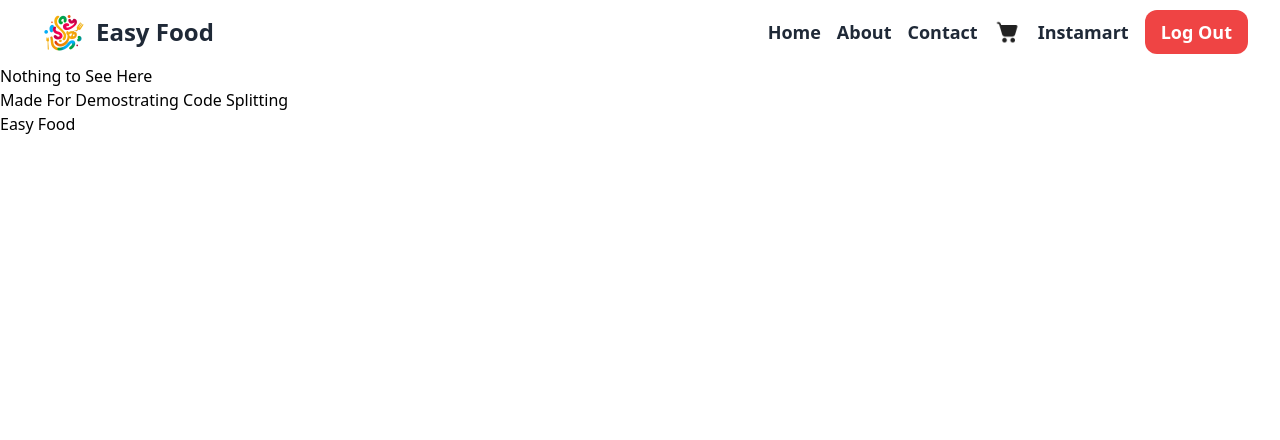
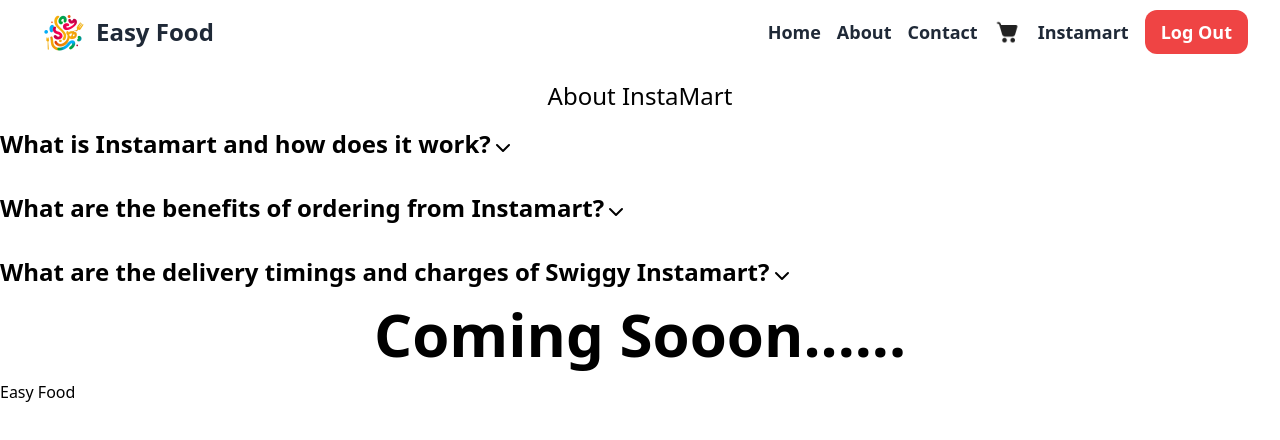
Before and after one commit to shaheedhudheen/EasyFood, a React (Vite) app: page /instamart in a window 1280 px wide. Shown: the top 440 px of the page. Built offline with nearby package versions, Linux system fonts and the light colour scheme; no server answers.

Commit message:
changes where made - added instamart page

```diff
--- /dev/null
+++ b/src/components/Accordion.jsx
@@ -0,0 +1,34 @@
+import { useState } from "react";
+
+function Panel({ title, children }) {
+  const [isActive, setIsActive] = useState(false);
+  return (
+    <section className="panel">
+      <h3>{title}</h3>
+      {isActive ? (
+        <p>{children}</p>
+      ) : (
+        <button onClick={() => setIsActive(true)}>Show</button>
+      )}
+    </section>
+  );
+}
+
+export default function Accordion() {
+  return (
+    <>
+      <h2>Almaty, Kazakhstan</h2>
+      <Panel title="About">
+        With a population of about 2 million, Almaty is Kazakhstan's largest
+        city. From 1929 to 1997, it was its capital city.
+      </Panel>
+      <Panel title="Etymology">
+        The name comes from <span lang="kk-KZ">алма</span>, the Kazakh word for
+        "apple" and is often translated as "full of apples". In fact, the region
+        surrounding Almaty is thought to be the ancestral home of the apple, and
+        the wild <i lang="la">Malus sieversii</i> is considered a likely
+        candidate for the ancestor of the modern domestic apple.
+      </Panel>
+    </>
+  );
+}
--- a/src/components/InstaMart.jsx
+++ b/src/components/InstaMart.jsx
@@ -1,8 +1,57 @@
+import { useState } from "react";
+import up from "../assets/up.svg";
+import down from "../assets/down.svg";
+
+const Panel = ({ title, description, isVisible, onShow, onHide }) => {
+  return (
+    <section className="py-4">
+      <div className="flex items-end">
+        <p className="text-2xl font-semibold">{title}</p>
+        {isVisible ? (
+          <img src={up} alt="up arrow"  onClick={onHide} />
+        ) : (
+          <img src={down} alt="down arrow" onClick={onShow} />
+        )}
+      </div>
+
+      {isVisible && <p className="text-lg font-medium py-2">{description}</p>}
+    </section>
+  );
+};
+
 const InstaMart = () => {
+  const [activeIndex, setActiveIndex] = useState();
   return (
-    <div>
-      <h2>Nothing to See Here</h2>
-      <h2>Made For Demostrating Code Splitting </h2>
+    <div className="max-w-screen-xl mx-auto py-4">
+      <p className="text-2xl font-medium text-center">About InstaMart</p>
+
+      <Panel
+        title="What is Instamart and how does it work?"
+        description="Swiggy Instamart is an instant grocery delivery service powered by Swiggy, delivering groceries to your doorstep in just 15-30 minutes12. You can order any time from 6am - 3am and get daily essentials, fresh fruits & veggies, dairy, bread & eggs, snacks & indulgences, and emergency supplies"
+        isVisible={activeIndex === 0}
+        onShow={() => setActiveIndex(0)}
+        onHide={() => setActiveIndex()}
+      />
+      <Panel
+        title="What are the benefits of ordering from Instamart?"
+        description="You can get groceries delivered in minutes, just as fast as we deliver food.
+You can order from supermarkets near & far away from you, with a less than 2 hour delivery time.
+You can explore collections like Best Safety Standards, Veg Only, Healthy Food, Pocket Friendly, Premium, and more.
+You can save big with our best offers, get freebies, cashbacks, discounts, and other deals sponsored by us, and our host of restaurant, bank, and online wallet partners3.
+You can also add a tip for your Delivery Partner with your order."
+        isVisible={activeIndex === 1}
+        onShow={() => setActiveIndex(1)}
+        onHide={() => setActiveIndex()}
+      />
+      <Panel
+        title="What are the delivery timings and charges of Swiggy Instamart?"
+        description="The delivery timings of Swiggy Instamart are from 6am - 3am12. The delivery charges vary depending on the distance and the order value. You can check the delivery charges on the app before placing your order"
+        isVisible={activeIndex === 2}
+        onShow={() => setActiveIndex(2)}
+        onHide={() => setActiveIndex()}
+      />
+
+      <p className="font-bold text-6xl text-center">Coming Sooon......</p>
     </div>
   );
 };
--- /dev/null
+++ b/src/utils/userContext.js
@@ -0,0 +1,3 @@
+import { createContext } from "react";
+
+const user
```
Also changed, not shown: src/assets/down.svg (added), src/assets/up.svg (added), 6 other files (tests, documents, lock files or other folders).
